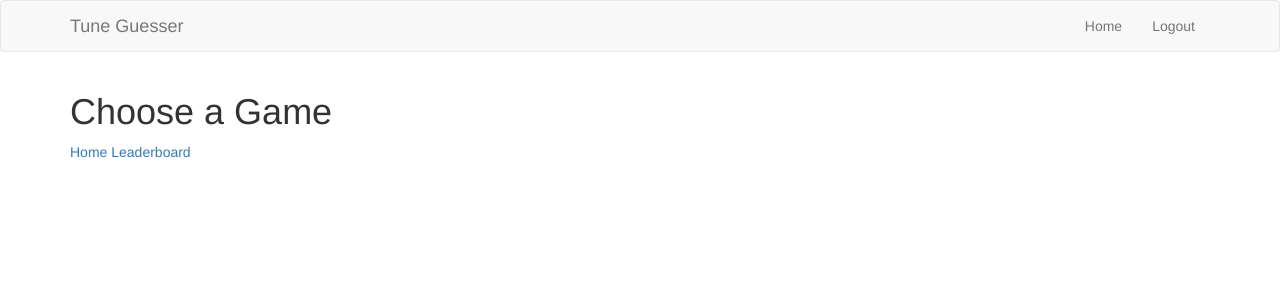
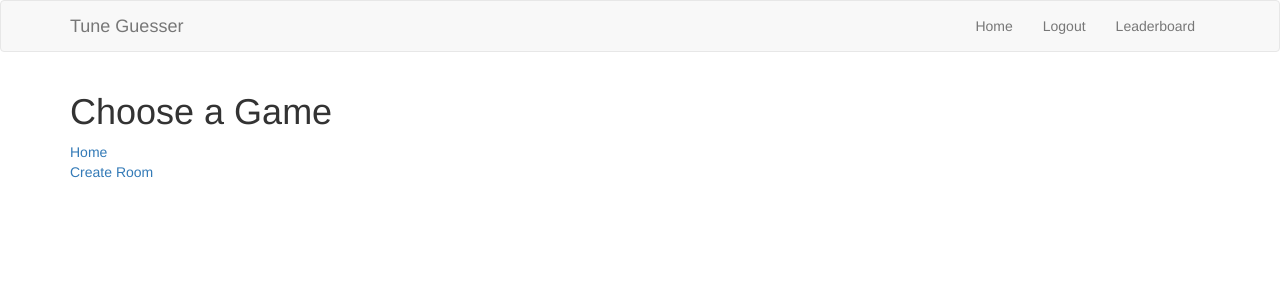
Before and after one commit to JohnHHunter/Tune-Guesser, a Flask app: page /home in a window 1280 px wide. Shown: the top 300 px of the page. Run offline with Flask 2, Linux system fonts and the light colour scheme; the visitor is signed in with stand-in values (Sample User, id 1); data that the repository does not hold is empty; some libraries are stand-ins or nearby versions.

Commit message:
Changed up some navigation, worked on create room a little too

```diff
--- a/app/forms.py
+++ b/app/forms.py
@@ -12,9 +12,9 @@ class LoginForm(FlaskForm):
 
 
 class RoomForm(FlaskForm):
-    name = StringField('Room Name')
-    catergory = PasswordField('Room Category')
-    private = BooleanField('Make room private ?')
+    name = StringField('Room Name', validators=[DataRequired()])
+    category = StringField('Room Category', validators=[DataRequired()])
+    private = BooleanField('Make Room Private ?')
     submit = SubmitField('Submit')
 
 
--- a/app/models.py
+++ b/app/models.py
@@ -35,8 +35,8 @@ class game_room(db.Model):
     hostID = db.Column(db.Integer)
     playerCount = db.Column(db.Integer)
     category = db.Column(db.String(64))
-    isActive = registered = db.Column(db.Boolean)
-    private = registered = db.Column(db.Boolean)
+    isActive = db.Column(db.Boolean)
+    private = db.Column(db.Boolean)
     code = db.Column(db.String(4))
     created = db.Column(db.DateTime)
     updated = db.Column(db.DateTime)
--- a/app/routes.py
+++ b/app/routes.py
@@ -4,6 +4,9 @@ from app.forms import LoginForm, RoomForm, RegistrationForm
 from app.models import player, player_to_game, game_room, song, song_to_game, chat_message
 from flask_login import current_user, login_user, logout_user, login_required
 from werkzeug.urls import url_parse
+import string
+import random
+from datetime import datetime
 
 
 @app.route('/logout')
@@ -55,11 +58,11 @@ def login():
 @app.route('/home')
 @login_required
 def home():
-    return render_template('home.html', title='Home')
+    game_list = game_room.query.all()
+    return render_template('home.html', title='Home', game_list=game_list)
 
 
 @app.route('/leaderboard', methods=['GET', 'POST'])
-@login_required
 def leaderboard():  # trying to get one last thing to work
     players = player.query.all()
     list_size = 1
@@ -79,17 +82,34 @@ def leaderboard():  # trying to get one last thing to work
     return render_template('leaderboard.html', top_correct_guesses=top_correct_guesses, title='Home')
 
 
-@app.route('/create_room')
+@app.route('/create_room', methods=['GET', 'POST'])
 @login_required
 def create_room():
     form = RoomForm()
     if form.validate_on_submit():
-        cr = game_room(name=form.name.data, category=form.catergory.data, private=form.private.data, playerCount=1,
-                       isActive=True, hostID=1)  # IDK ABOUT HOST ID
-
+        # Code generator
+        chars = string.ascii_uppercase + string.digits
+        size = 4
+        # Check to see if code exists
+        while True:
+            code = ''.join(random.choice(chars) for _ in range(size))
+            rooms_with_code = game_room.query.filter_by(code=code).all()
+            if not rooms_with_code:
+                break
+        cr = game_room(name=form.name.data, hostID=current_user.id, playerCount=1, category=form.category.data,
+                       isActive=True, code=code, created=datetime.utcnow(), updated=datetime.utcnow(),
+                       private=form.private.data)
         db.session.add(cr)
         db.session.commit()
+        return redirect(url_for("room_game", code=code))
     return render_template('create_room.html', title='Create Room', form=form)
+
+
+@app.route('/<code>', methods=['GET', 'POST'])
+@login_required
+def room_game(code):
+    game = game_room.query.filter_by(code=code).first()
+    return render_template('game_room.html', title=code, room=game)
 
 
 @app.route('/reset_db')
--- a/app/templates/base.html
+++ b/app/templates/base.html
@@ -21,10 +21,12 @@
                     {% if current_user.is_anonymous %}
                         <li><a class="nav" href="{{ url_for('login') }}">Login</a></li>
                         <li><a class="nav" href="{{ url_for('register') }}">Register</a></li>
+                        <li><a class="nav" href="{{ url_for("leaderboard") }}">Leaderboard</a></li>
                         <li><a class="nav">Guest</a></li>
                     {% else %}
-                    <li><a href="{{ url_for('home') }}">Home</a></li>
-                    <li><a href="{{ url_for('logout') }}">Logout</a></li>
+                        <li><a class="nav" href="{{ url_for('home') }}">Home</a></li>
+                        <li><a class="nav" href="{{ url_for('logout') }}">Logout</a></li>
+                        <li><a class="nav" href="{{ url_for("leaderboard") }}">Leaderboard</a></li>
                     {% endif %}
                 </ul>
             </div>
--- a/app/templates/create_room.html
+++ b/app/templates/create_room.html
@@ -8,4 +8,6 @@
             {{ wtf.quick_form(form) }}
         </div>
     </div>
+
+    <a href="{{ url_for("home") }}">Back</a><br>
 {% endblock %}
--- a/app/templates/home.html
+++ b/app/templates/home.html
@@ -3,6 +3,13 @@
 
 {% block app_content %}
         <h1>Choose a Game</h1>
-        <a href="{{ url_for("index") }}">Home</a>
-        <a href="{{ url_for("leaderboard") }}">Leaderboard</a>
+
+        {% for game in game_list %}
+            <!-- Need to get this link to work -->
+            <h2><a href="{{ url_for('room_game', code=game.code) }}">{{ game.name }}</a></h2>
+        {% endfor %}
+
+
+        <a href="{{ url_for("index") }}">Home</a><br>
+        <a href="{{ url_for("create_room") }}">Create Room</a><br>
 {% endblock %}
--- a/app/templates/register.html
+++ b/app/templates/register.html
@@ -9,6 +9,5 @@
         </div>
     </div>
 
-        <a href="{{ url_for("home") }}">Home</a><br>
     <a href="{{ url_for("index") }}">Back</a>
 {% endblock %}
```
Also changed, not shown: app/templates/game_room.html (added, +8 -0 lines), 1 other file. Lines whose indentation alone changed are shown as unchanged.
